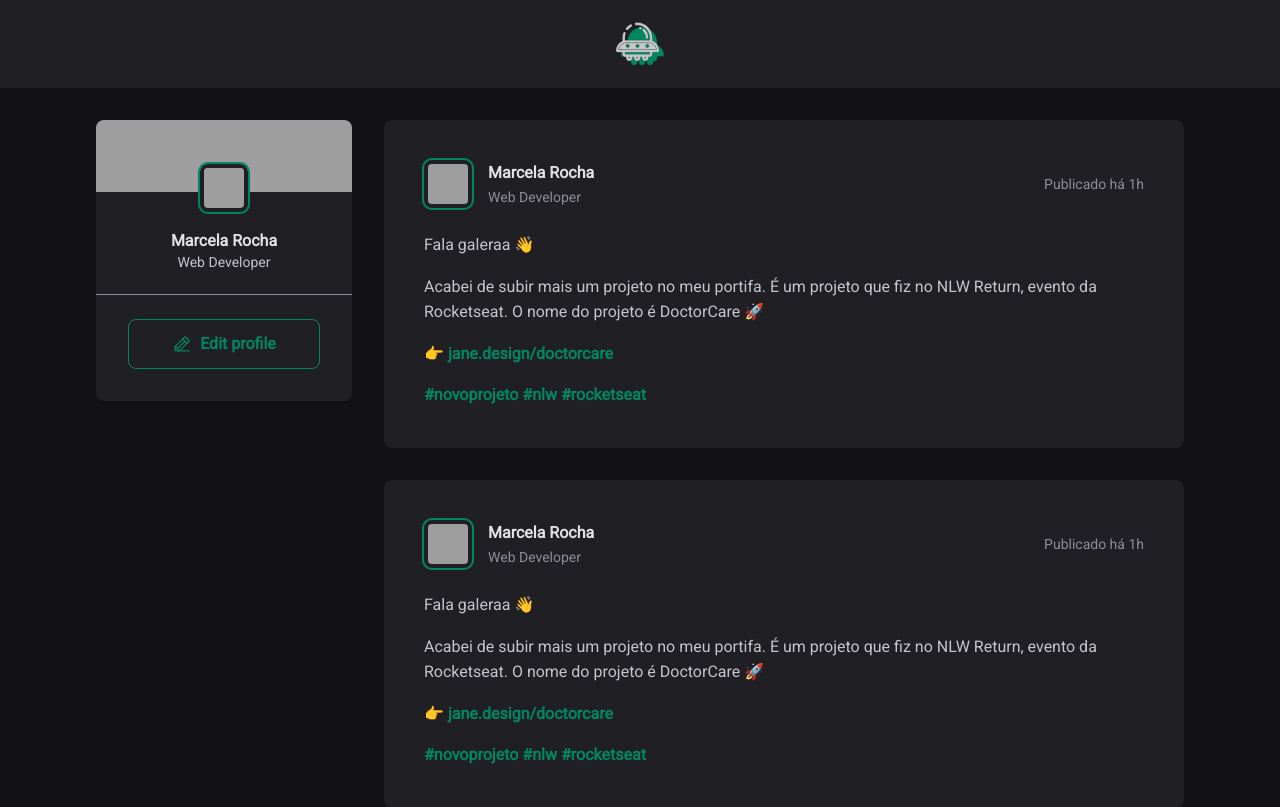
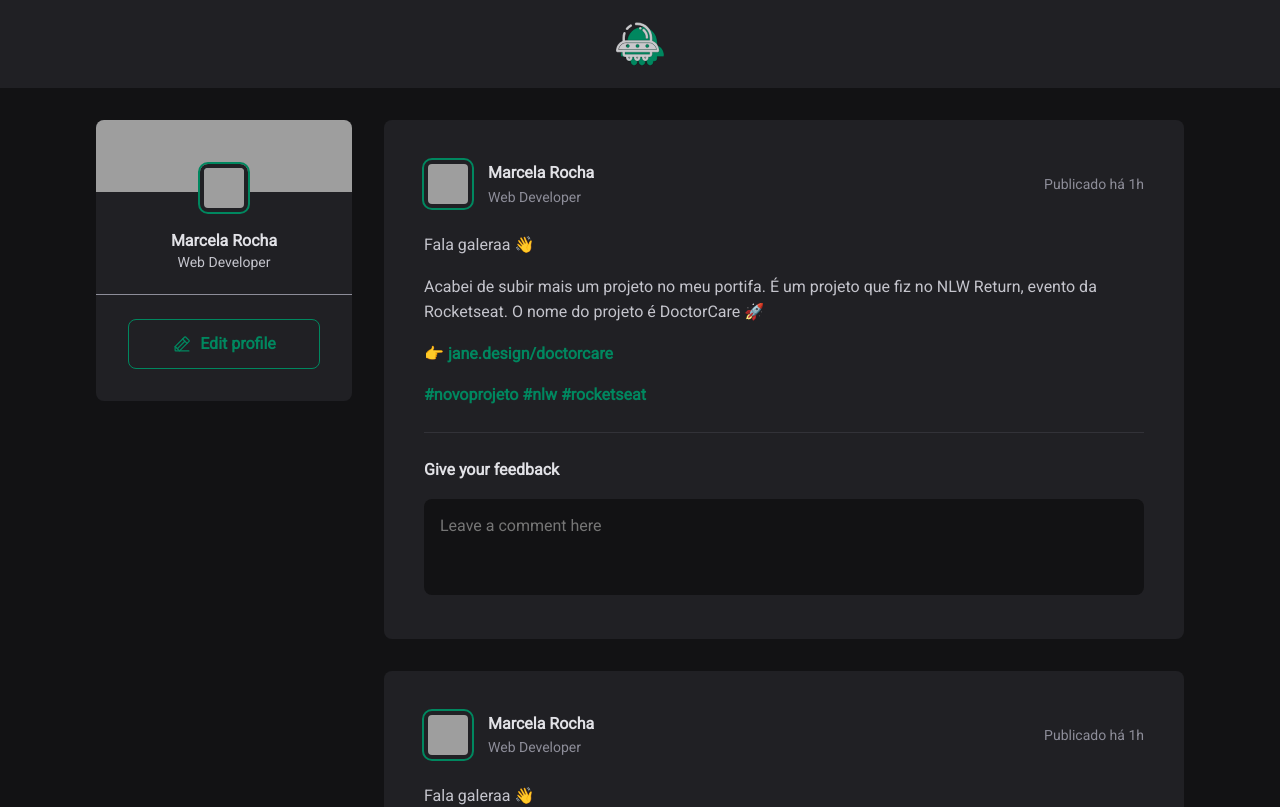
Before and after one commit to Marcela-Rocha-Martins/react-project1-feed, a React (Create React App) app: page / in a window 1280 px wide. Shown: the top 807 px of the page. Built offline with nearby package versions, Linux system fonts and the light colour scheme; grey boxes are pictures that could not be loaded; a web font is replaced by a local one.

Commit message:
post component styles

```diff
--- a/src/components/Post.jsx
+++ b/src/components/Post.jsx
@@ -18,21 +18,34 @@
           Publicado há 1h
         </time>
       </header>
+
       <div className={styles.content}>
         <p>Fala galeraa 👋 </p>
         <p>
           Acabei de subir mais um projeto no meu portifa. É um projeto que fiz
-          no NLW Return, evento da Rocketseat. O nome do projeto é DoctorCare  🚀
+          no NLW Return, evento da Rocketseat. O nome do projeto é DoctorCare 🚀
         </p>
         <p>
-          👉 {' '}{'     '}<a href="">jane.design/doctorcare</a>{' '}
+          👉 {"     "}
+          <a href="">jane.design/doctorcare</a>{" "}
         </p>
         <p>
-          <a href="">#novoprojeto</a>{' '}
-          <a href="">#nlw</a>{' '}
+          <a href="">#novoprojeto</a> <a href="">#nlw</a>{" "}
           <a href="">#rocketseat</a>
         </p>
       </div>
+
+      <form className={styles.commentForm}>
+
+        <strong>Give your feedback</strong>
+
+        <textarea placeholder="Leave a comment here"></textarea>
+
+        <footer>
+        <button type="submit">Comment</button>
+        </footer>
+
+      </form>
     </article>
   );
 }
--- a/src/components/Post.module.css
+++ b/src/components/Post.module.css
@@ -4,7 +4,7 @@
   padding: 2.5rem;
 }
 
-.post + .post{
+.post + .post {
   margin-top: 2rem;
 }
 
@@ -14,7 +14,7 @@
   margin-top: 1.5rem;
 }
 
-.content p{
+.content p {
   margin-top: 1rem;
 }
 
@@ -24,42 +24,41 @@
   text-decoration: none;
 }
 
-.content a:hover{
+.content a:hover {
   color: var(--green-300);
 }
 
-.post > header{
+.post > header {
   display: flex;
   align-items: center;
   justify-content: space-between;
 }
 
-.post > header time{
+.post > header time {
   font-size: 0.875rem;
   color: var(--gray-400);
 }
 
-.author{
+.author {
   display: flex;
   align-items: center;
   gap: 1rem;
 }
 
-.authorInfo strong{
+.authorInfo strong {
   display: block;
   color: var(--gray-100);
   line-height: 1.6;
-
 }
 
-.authorInfo span{
+.authorInfo span {
   display: block;
   font-size: 0.875rem;
   color: var(--gray-400);
   line-height: 1.6;
 }
 
-.author img{
+.author img {
   width: 3rem;
   height: 3rem;
   border-radius: 8px;
@@ -67,3 +66,55 @@
   outline: 2px solid var(--green-500);
   box-sizing: border-box;
 }
+
+.commentForm {
+  width: 100%;
+  margin-top: 1.5rem;
+  padding-top: 1.5rem;
+  border-top:1px solid var(--gray-600)
+}
+
+.commentForm > strong{
+  line-height: 1.6;
+  color: var(--gray-100);
+}
+
+.commentForm textarea{
+  width: 100%;
+  background: var(--gray-900);
+  border: 0;
+  resize: none;
+  height: 6rem;
+  padding: 1rem;
+  border-radius: 8px;
+  color: var(--gray-100);
+  line-height: 1.4;
+  margin-top: 1rem;
+}
+
+.commentForm button[type=submit] {
+  padding: 1rem 1.5rem;
+  margin-top: 1rem;
+  border-radius: 8px;
+  border: 0;
+  background: var(--green-500);
+  color: var(--white);
+  font-weight: bold;
+  cursor: pointer;
+
+  transition: background-color 0.1s;
+}
+
+.commentForm button[type=submit]:hover{
+  background: var(--green-300);
+}
+
+.commentForm footer {
+  visibility: hidden;
+  max-height: 0;
+}
+
+.commentForm:focus-within footer {
+  visibility: visible;
+  max-height: none;
+}
--- a/src/components/global.css
+++ b/src/components/global.css
@@ -10,6 +10,11 @@
 
     --green-500: #00875f;
     --green-300: #00B37E;
+  }
+
+  :focus {
+    outline:transparent;
+    box-shadow: 0 0 0 2px var(--green-500)
   }
 
 * {
```
Lines whose indentation alone changed are shown as unchanged.
